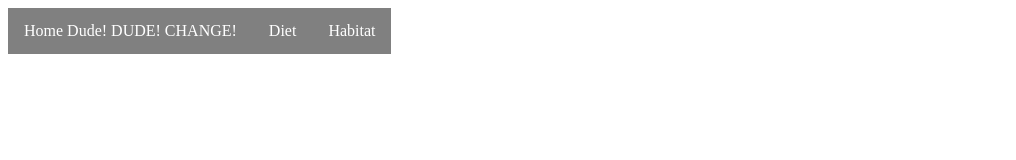
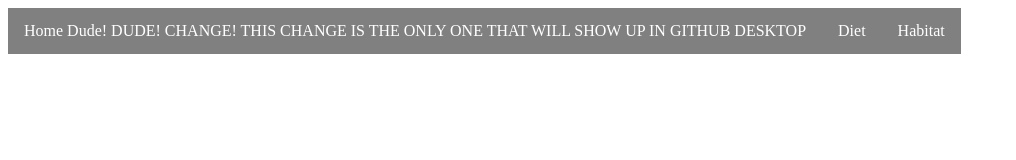
Before and after one commit to BrianSkaj/Activity-17.4, a plain HTML site: page index.html in a window 1280 px wide. Shown: the whole page, without its empty margins (0-1016 px from the left). Drawn offline with Linux system fonts and the light colour scheme.

Commit message:
Update index.html

```diff
--- a/index.html
+++ b/index.html
@@ -8,7 +8,7 @@
 <header>
     <nav>
         <ul>
-           <li><a href="#">Home Dude! DUDE! CHANGE!</a></li>
+           <li><a href="#">Home Dude! DUDE! CHANGE! THIS CHANGE IS THE ONLY ONE THAT WILL SHOW UP IN GITHUB DESKTOP</a></li>
            <li><a href="#">Diet</a></li>
            <li><a href="#">Habitat</a></li>
         </ul>
```
